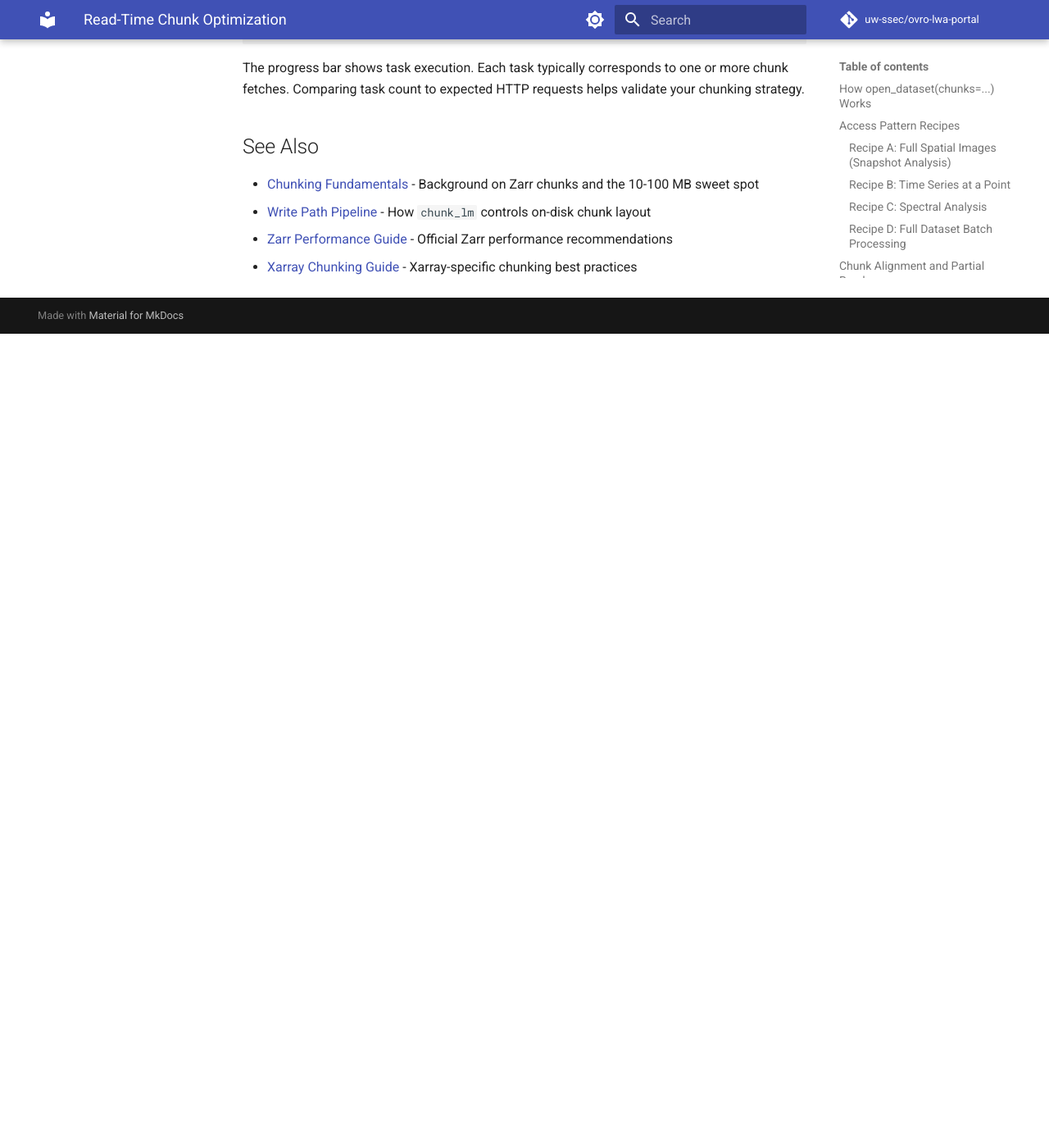
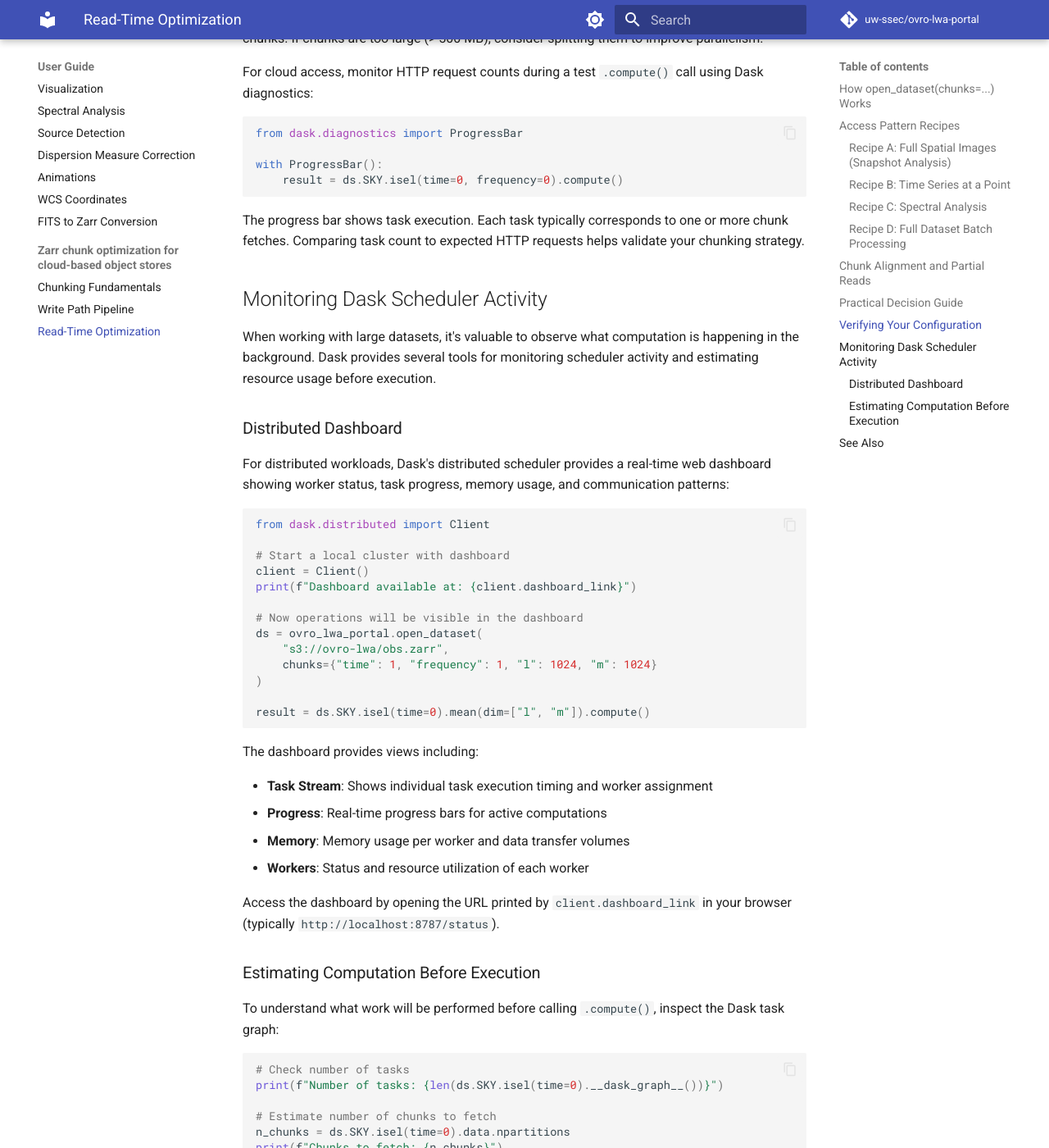
Before and after one commit to uw-ssec/ovro-lwa-portal, an MkDocs documentation site: the page built from docs/user-guide/zarr-optimization/chunking-read-optimization.md, in a window 1280 px wide and 1400 px high, scrolled down 10583 px. Shown: the whole window at 82% size. Built offline with MkDocs 1.6.1 and Material for MkDocs 9.7.7, drawn with Linux system fonts in a browser that asks for light colours; comment, search, counter and statistics services are not loaded; before the commit the page ends 10990 px from its top, so only the background shows below that; some of the changed text lies outside the part shown.

Commit message:
refactor(docs): reorganize Zarr guides and fix PR #110 review issues

````diff
--- a/docs/javascripts/mermaid.js
+++ /dev/null
@@ -1,12 +0,0 @@
-// Initialize Mermaid
-document$.subscribe(() => {
-  if (typeof mermaid !== "undefined") {
-    mermaid.initialize({
-      startOnLoad: true,
-      theme: "default",
-      securityLevel: "loose",
-      fontFamily: "inherit",
-    });
-    mermaid.run();
-  }
-});
--- a/docs/chunking-read-optimization.md
+++ b/docs/user-guide/zarr-optimization/chunking-read-optimization.md
@@ -90,6 +90,17 @@
 These recipes provide optimized chunk configurations for common OVRO-LWA
 workflows. Each recipe includes a concrete worked example showing expected HTTP
 request counts for typical operations.
+
+!!! note "Why Polarization is Omitted from Recipes"
+
+    The polarization dimension is not specified in the `chunks` parameter because
+    it's already chunked optimally at size 1 on disk (one chunk per polarization).
+    When a dimension is omitted from the chunks dict, Xarray uses the on-disk
+    chunk size by default. Since OVRO-LWA observations typically contain only 1
+    polarization (Stokes I), explicitly setting `"polarization": 1` would be
+    redundant. For datasets with multiple polarizations, the on-disk chunking of
+    1 per polarization is already optimal for analysis workflows that process one
+    polarization at a time.
 
 ### Recipe A: Full Spatial Images (Snapshot Analysis)
 
@@ -485,6 +496,80 @@
 more chunk fetches. Comparing task count to expected HTTP requests helps
 validate your chunking strategy.
 
+## Monitoring Dask Scheduler Activity
+
+When working with large datasets, it's valuable to observe what computation is
+happening in the background. Dask provides several tools for monitoring
+scheduler activity and estimating resource usage before execution.
+
+### Distributed Dashboard
+
+For distributed workloads, Dask's distributed scheduler provides a real-time web
+dashboard showing worker status, task progress, memory usage, and communication
+patterns:
+
+```python
+from dask.distributed import Client
+
+# Start a local cluster with dashboard
+client = Client()
+print(f"Dashboard available at: {client.dashboard_link}")
+
+# Now operations will be visible in the dashboard
+ds = ovro_lwa_portal.open_dataset(
+    "s3://ovro-lwa/obs.zarr",
+    chunks={"time": 1, "frequency": 1, "l": 1024, "m": 1024}
+)
+
+result = ds.SKY.isel(time=0).mean(dim=["l", "m"]).compute()
+```
+
+The dashboard provides views including:
+
+- **Task Stream**: Shows individual task execution timing and worker assignment
+- **Progress**: Real-time progress bars for active computations
+- **Memory**: Memory usage per worker and data transfer volumes
+- **Workers**: Status and resource utilization of each worker
+
+Access the dashboard by opening the URL printed by `client.dashboard_link` in
+your browser (typically `http://localhost:8787/status`).
+
+### Estimating Computation Before Execution
+
+To understand what work will be performed before calling `.compute()`, inspect
+the Dask task graph:
+
+```python
+# Check number of tasks
+print(f"Number of tasks: {len(ds.SKY.isel(time=0).__dask_graph__())}")
+
+# Estimate number of chunks to fetch
+n_chunks = ds.SKY.isel(time=0).data.npartitions
+print(f"Chunks to fetch: {n_chunks}")
+
+# Estimate uncompressed data volume
+chunk_shape = ds.SKY.isel(time=0).chunks
+total_elements = sum(
+    c[0] * c[1] for c in zip(chunk_shape[-2], chunk_shape[-1])
+)
+data_volume_mb = (total_elements * 4) / (1024**2)  # float32 = 4 bytes
+print(f"Estimated data volume: {data_volume_mb:.1f} MB uncompressed")
+```
+
+For cloud storage, multiply the number of chunks by your typical chunk size
+(after compression) to estimate network transfer volume. Add ~100ms latency
+overhead per chunk for HTTP request timing.
+
+!!! tip "Visualizing Task Graphs"
+
+    For small computations, visualize the task graph structure:
+    ```python
+    ds.SKY.isel(time=0, l=slice(0, 1024), m=slice(0, 1024)).data.visualize()
+    ```
+    This generates a graph image showing task dependencies. Large graphs become
+    unreadable, but this is useful for understanding chunking impact on small
+    subsets.
+
 ## See Also
 
 - [Chunking Fundamentals](chunking-fundamentals.md) - Background on Zarr chunks
--- a/mkdocs.yml
+++ b/mkdocs.yml
@@ -45,13 +45,9 @@
       - WCS Coordinates: user-guide/wcs-coordinates.md
       - FITS to Zarr Conversion: user-guide/fits-to-zarr.md
       - Zarr chunk optimization for cloud-based object stores:
-          - Chunking Fundamentals: chunking-fundamentals.md
-          - Write Path Pipeline: chunking-write-path.md
-          - Read-Time Optimization: chunking-read-time.md
-          - Compression Strategies: chunking-compression.md
-          - Benchmarking Guide: chunking-benchmarking.md
-          - Cloud Storage Configuration: chunking-cloud-storage.md
-          - Decision Guide & Quick Reference: chunking-decision-guide.md
+          - Chunking Fundamentals: user-guide/zarr-optimization/chunking-fundamentals.md
+          - Write Path Pipeline: user-guide/zarr-optimization/chunking-write-path.md
+          - Read-Time Optimization: user-guide/zarr-optimization/chunking-read-optimization.md
   - Tutorials:
       - Transient Analysis: tutorials/transient-analysis.md
       - Pulsar Dedispersion: tutorials/pulsar-dedispersion.md
@@ -71,7 +67,7 @@
       custom_fences:
         - name: mermaid
           class: mermaid
-          format: !!python/name:pymdownx.superfences.fence_div_format
+          format: !!python/name:pymdownx.superfences.fence_code_format
   - pymdownx.arithmatex:
       generic: true
   - pymdownx.highlight:
@@ -99,5 +95,3 @@
 extra_javascript:
   - javascripts/mathjax.js
   - https://cdn.jsdelivr.net/npm/mathjax@3/es5/tex-mml-chtml.js
-  - https://cdn.jsdelivr.net/npm/mermaid@10/dist/mermaid.min.js
-  - javascripts/mermaid.js
--- a/pyproject.toml
+++ b/pyproject.toml
@@ -187,6 +187,7 @@
 pre-commit = ">=4.3.0"
 pytest = ">=6"
 pytest-cov = ">=3.0.0"
+nodejs = ">=20"
 
 [tool.pixi.feature.pre-commit.tasks]
 pre-commit-install = { cmd = "pre-commit install", description = "Install pre-commit hooks in the git repository" }
````
Also changed, not shown: docs/api/ingest.md (+0 -1 lines), docs/user-guide/zarr-optimization/chunking-fundamentals.md (renamed from docs/chunking-fundamentals.md, +63 -13 lines), docs/user-guide/zarr-optimization/chunking-write-path.md (renamed from docs/chunking-write-path.md, +12 -10 lines), 1 other file.
